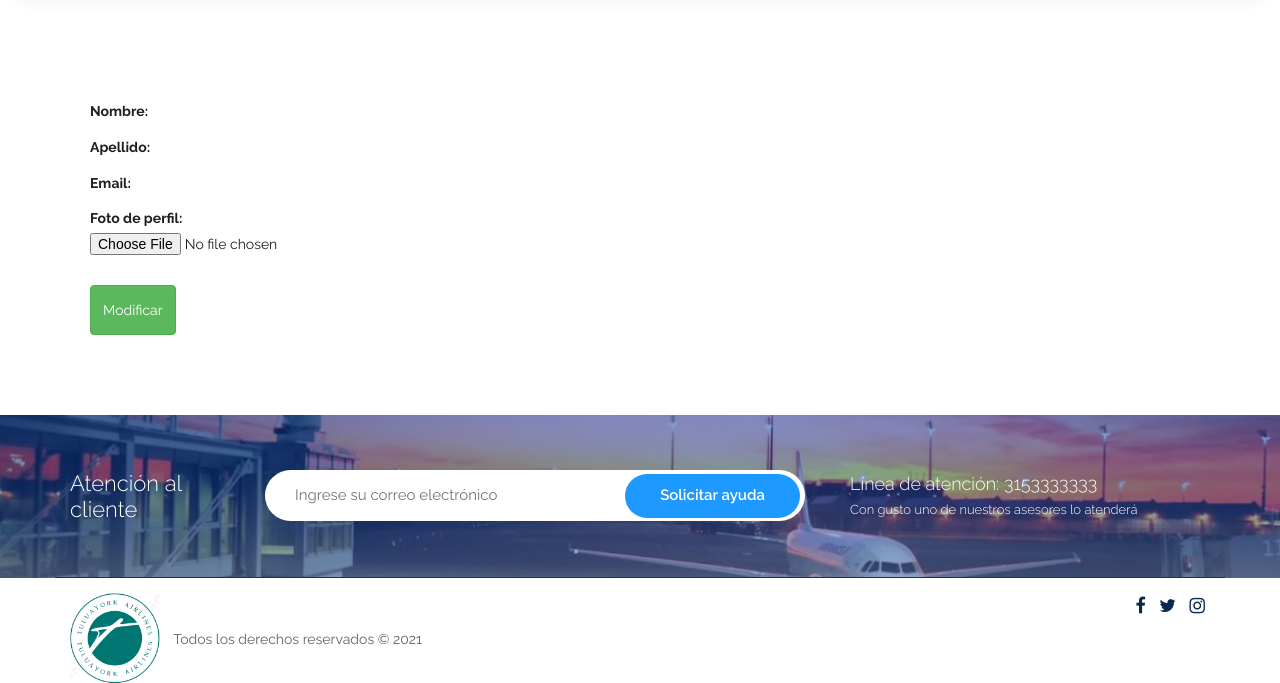
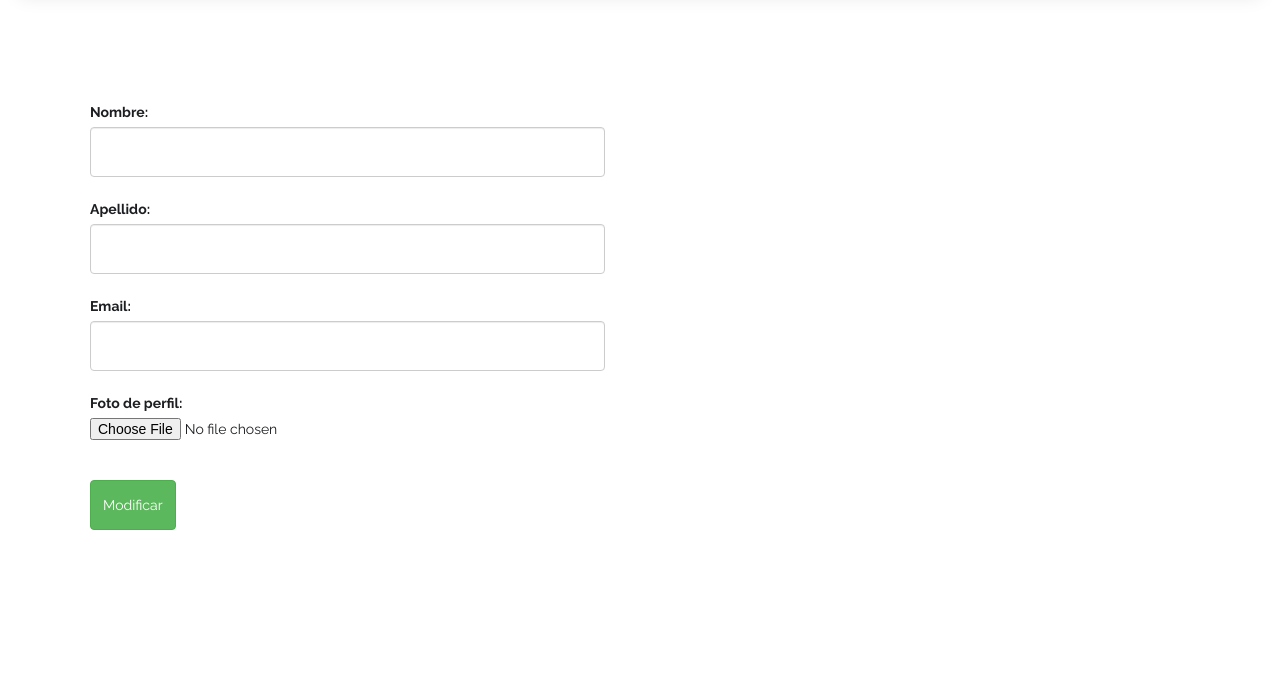
Before and after one commit to diego6662/proyecto-www, a Django app: page /editar-perfil in a window 1280 px wide. Shown: the part 74-757 px from the top of the page. Run offline with Django 3.2, Linux system fonts and the light colour scheme; some libraries are stand-ins or nearby versions.

Commit message:
Arreglado aspecto visual de algunos htmls, nada importante, pero si bonito uwu

```diff
--- a/aeropuerto-proyect/vuelos/templates/vuelos/base.html
+++ b/aeropuerto-proyect/vuelos/templates/vuelos/base.html
@@ -96,6 +96,7 @@
 
       {% block content %}
       {% endblock %}
+      <br><br><br><br><br><br><br><br><br><br><br>
       <footer>
          <div class="main-footer">
             <div class="container">
--- a/aeropuerto-proyect/vuelos/templates/vuelos/modificarPerfil.html
+++ b/aeropuerto-proyect/vuelos/templates/vuelos/modificarPerfil.html
@@ -13,8 +13,25 @@
             <form enctype="multipart/form-data" method='POST'>
               {% csrf_token %}
               <br>
-	      {{form.as_p}}
-	      <br>
+
+              <label for="id_nombre" class="form-check-label">Nombre:</label>
+              <input type="text" name="nombre" maxlength="30" required="" id="id_nombre" class="form-control">
+
+              <br>
+              <label for="id_apellido"class="form-check-label">Apellido:</label>
+              <input type="text" name="apellido" maxlength="30" required="" id="id_apellido" class="form-control">
+
+              <br>
+              <label for="id_email" class="form-check-label">Email:</label>
+              <input type="email" name="email" required="" id="id_email" class="form-control">
+
+              <br>
+              <label for="id_foto" class="form-check-label">Foto de perfil:</label>
+              <input type="file" name="foto" accept="image/*" required="" id="id_foto" >
+
+
+              <br>
+              <br>
               <button type='submit' class='btn-success btn btn-primary mr-4 signup'>Modificar</button>
 
             </form>
--- a/aeropuerto-proyect/vuelos/templates/vuelos/registroVuelo.html
+++ b/aeropuerto-proyect/vuelos/templates/vuelos/registroVuelo.html
@@ -26,7 +26,7 @@
 	            {{form.id_aerolinea}}
 	            <br><br>
 
-              <label for="id_destino" class="form-check-label"> Destino: </label>
+              <label for="id_destino" class="form-check-label"> Destino: </label><br>
 	      {{form.destino}}
 	            <br>
               <label for="id_costo" class="form-check-label"> Precio: </label>
@@ -34,7 +34,7 @@
               <input type="number" name="costo" step="any" required="" id="id_costo" class="form-control">
               <!-- <input type="text" name="id_costo" maxlength="30" required="" id="id_costo" class="form-control"> -->
 	      <br>
-	      <label for='id_fecha_vuelo' class="form-check-label"> Fecha del vuelo: </label>
+	      <label for='id_fecha_vuelo' class="form-check-label"> Día del vuelo: </label><br>
 	      <select id='id_fecha_vuelo' name='fecha_vuelo' class="form-check-label">
           {%for dia in dias%}
           <option value={{dia}}>{{dia}}</option>
@@ -47,7 +47,7 @@
 	<br>
 
 	      <label for='id_requisitos' class="form-check-label"> Requisitos:  </label>
-	      {{form.requisitos}}
+              <textarea name="requisitos" cols="40" rows="10" required="" id="id_requisitos" class="form-control"></textarea>
 	            <br><br>
               <button type='submit' class='btn-success btn btn-primary mr-4 signup'>Registrar</button>
             </form>
```
Also changed, not shown: aeropuerto-proyect/vuelos/templates/vuelos/perfil.html (+4 -4 lines), aeropuerto-proyect/vuelos/templates/vuelos/registrarCiudad.html (+13 -1 lines), aeropuerto-proyect/db1.sqlite3.
